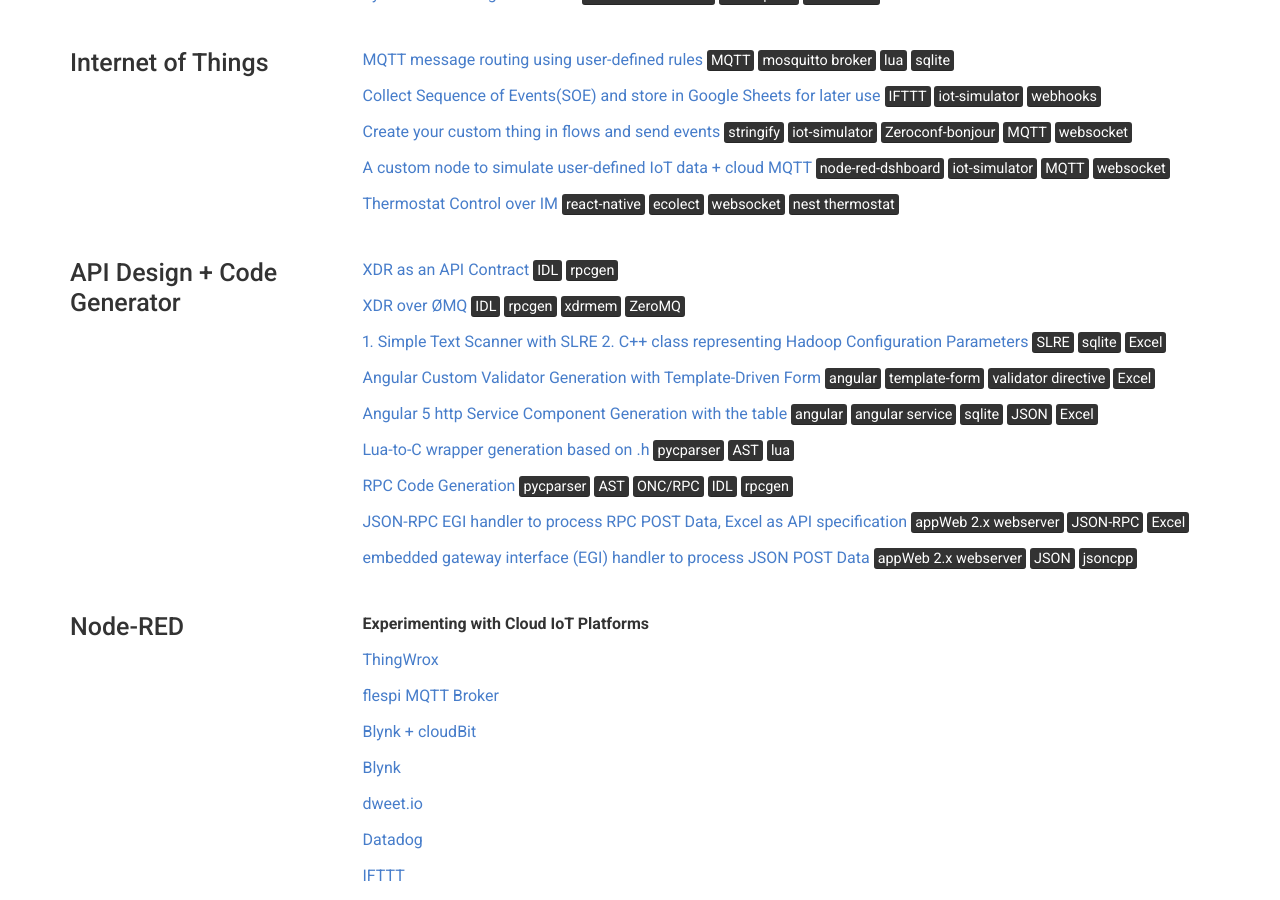
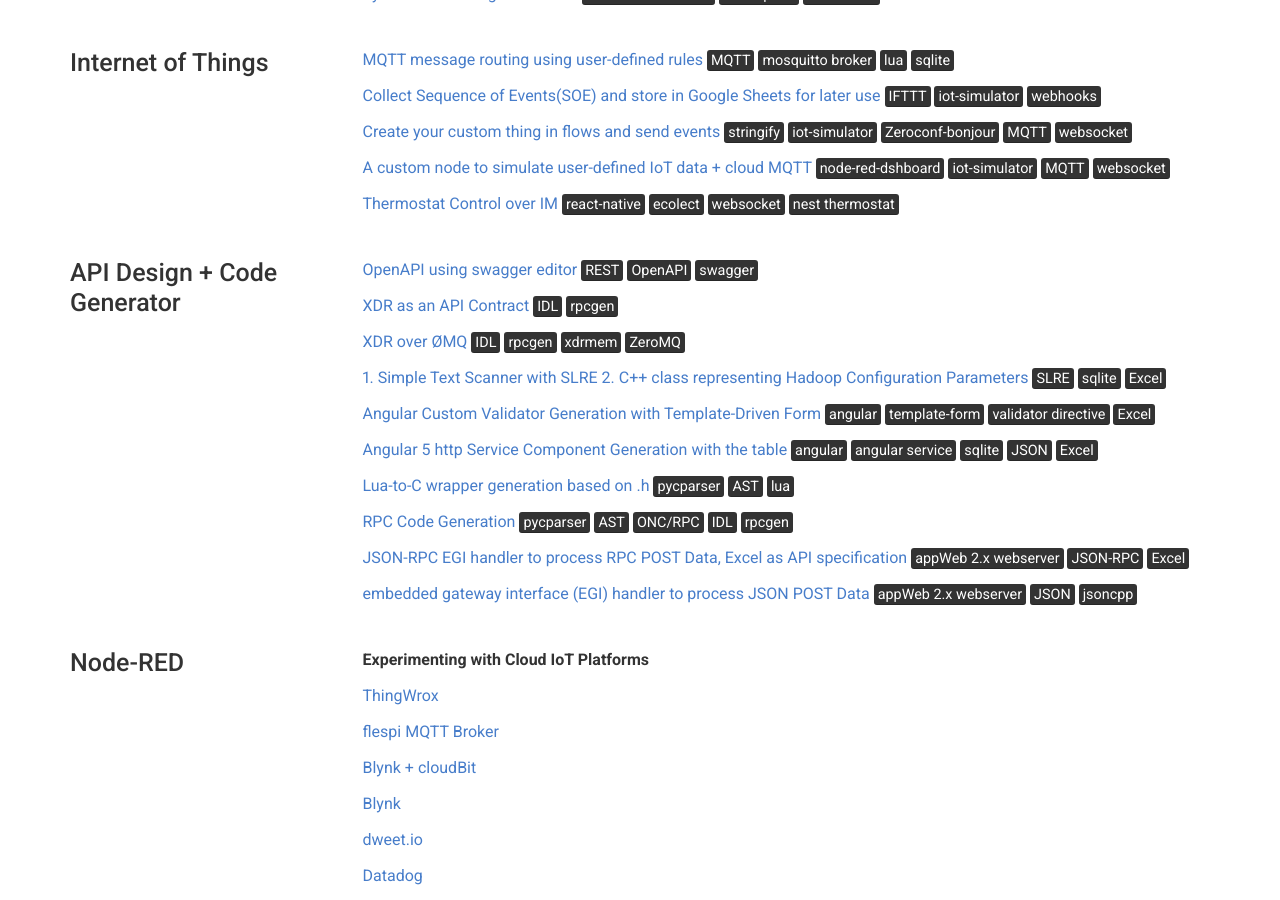
Before and after one commit to phyunsj/phyunsj.github.io, a Jekyll site: the page built from index.md, in a window 1280 px wide and 900 px high, scrolled down 804 px. Built offline with Jekyll 4.4.1, drawn with Linux system fonts in a browser that asks for light colours.

```diff
--- a/_data/projects.yml
+++ b/_data/projects.yml
@@ -33,6 +33,8 @@
 - name: API Design + Code Generator
   github: phyunsj
   description: | # this will include new lines to allow paragraphs
+
+    [OpenAPI using swagger editor](https://github.com/phyunsj/web-thing-swagger-page)  <mark>REST</mark>  <mark>OpenAPI</mark>  <mark>swagger</mark>
 
     [XDR as an API Contract](https://github.com/phyunsj/api-contract)  <mark>IDL</mark>  <mark>rpcgen</mark>
 
```
